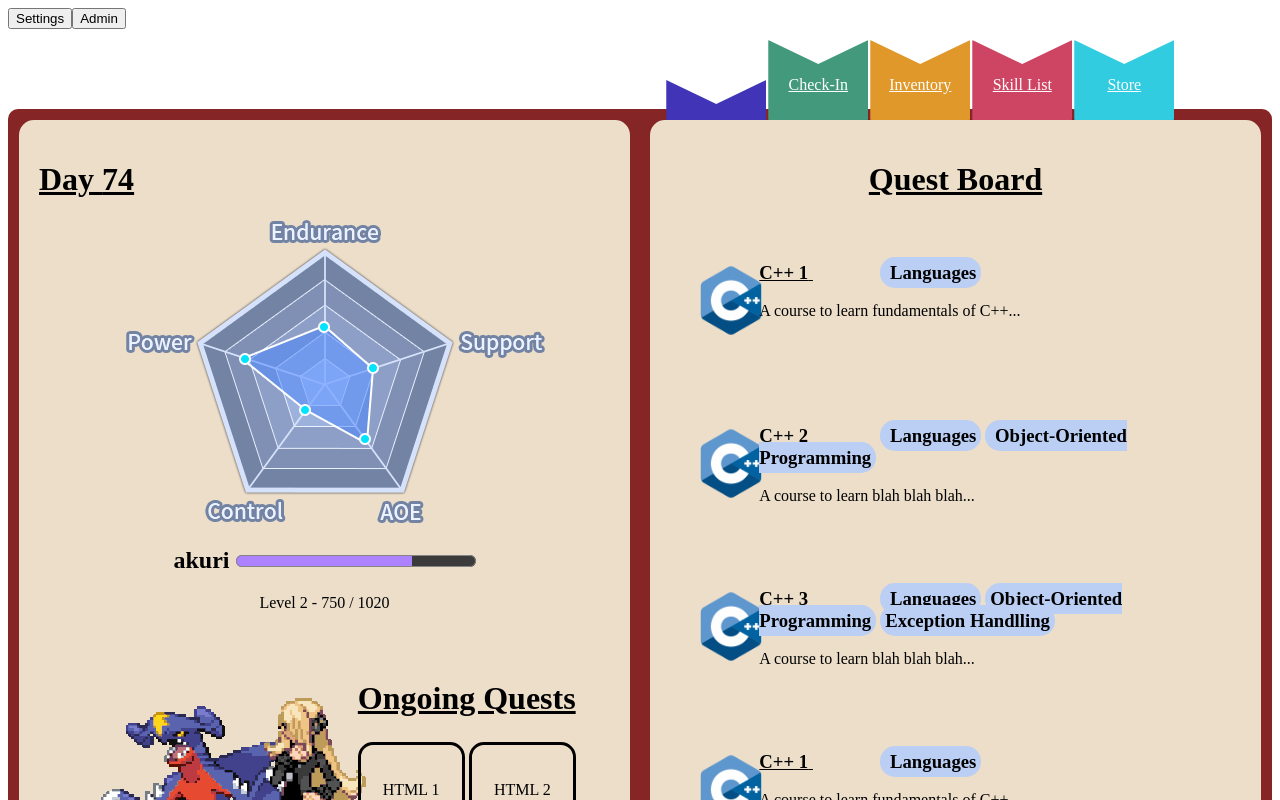
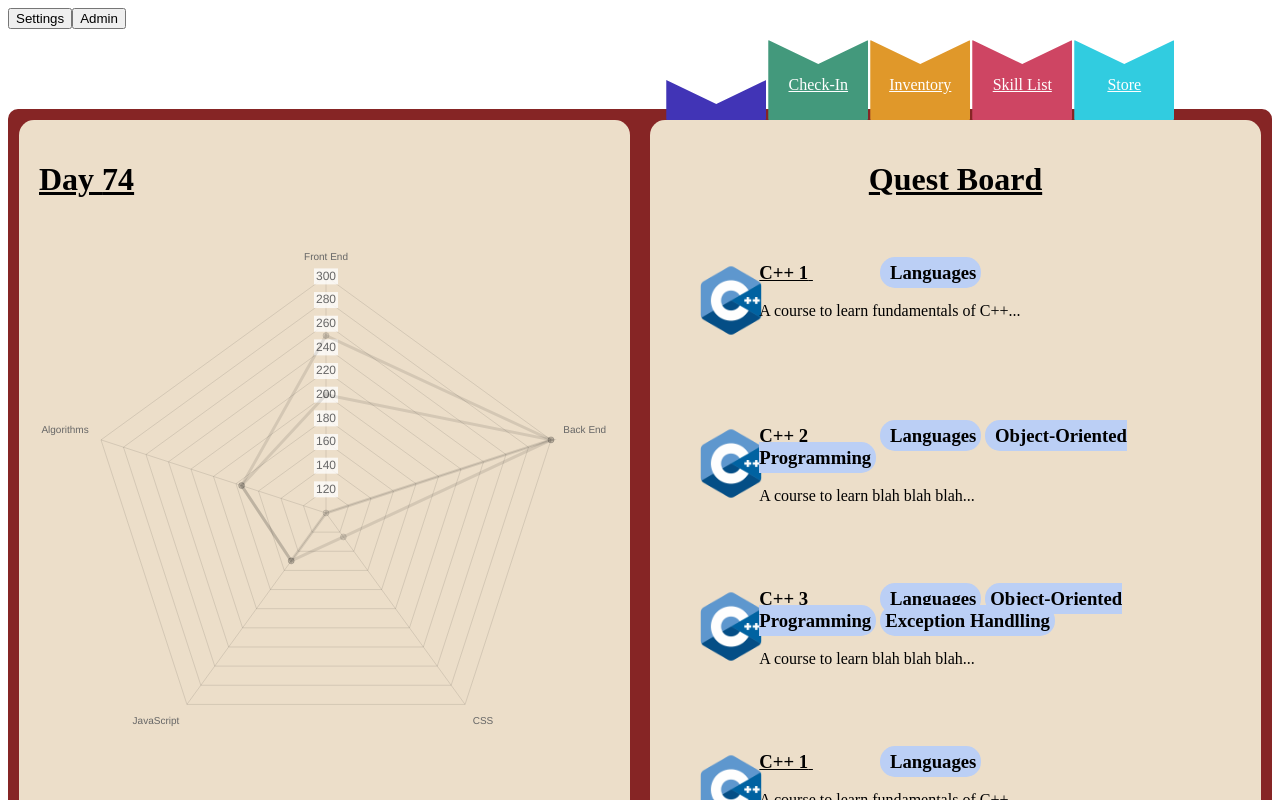
Before and after one commit to Edutale/Team-Plasma, a React (Vite) app in the folder edutale/: page / in a window 1280 px wide. Shown: the top 800 px of the page. Built offline with nearby package versions, Linux system fonts and the light colour scheme.

Commit message:
Use chart.js to implement dynamic skill pentagon

```diff
--- a/edutale/package.json
+++ b/edutale/package.json
@@ -10,8 +10,10 @@
     "preview": "vite preview"
   },
   "dependencies": {
+    "chart.js": "^4.4.4",
     "react": "^18.3.1",
     "react-calendar": "^5.0.0",
+    "react-chartjs-2": "^5.2.0",
     "react-dom": "^18.3.1"
   },
   "devDependencies": {
--- a/edutale/src/Mainpage/SkillGraph/SkillGraph.jsx
+++ b/edutale/src/Mainpage/SkillGraph/SkillGraph.jsx
@@ -1,7 +1,11 @@
+import * as SKILLS from "../../SKILLS.json"
+import { Chart as ChartJS, RadialLinearScale, PointElement, LineElement } from "chart.js"
+import { Radar } from "react-chartjs-2"
+
+ChartJS.register(RadialLinearScale, PointElement, LineElement)
+
 export default function SkillGraph() {
     return (
-      <div className="sGraph">
-        <img src="../../assets/skillGraph.png" alt="Skill Graph" />
-      </div>
+      <Radar data={SKILLS} />
     )
-};
+}
--- /dev/null
+++ b/edutale/src/SKILLS.json
@@ -0,0 +1,15 @@
+{
+    "labels": ["Front End", "Back End", "CSS", "JavaScript", "Algorithms"],
+    "datasets": [
+        {
+            "label": "Progress",
+            "data": [200, 300, 100, 150, 175],
+            "fill": true
+        },
+        {
+            "label": "Progress",
+            "data": [250, 300, 125, 150, 175],
+            "fill": true
+        }
+    ]
+}
```
Also changed, not shown: 1 other file (tests, documents, lock files or other folders).
